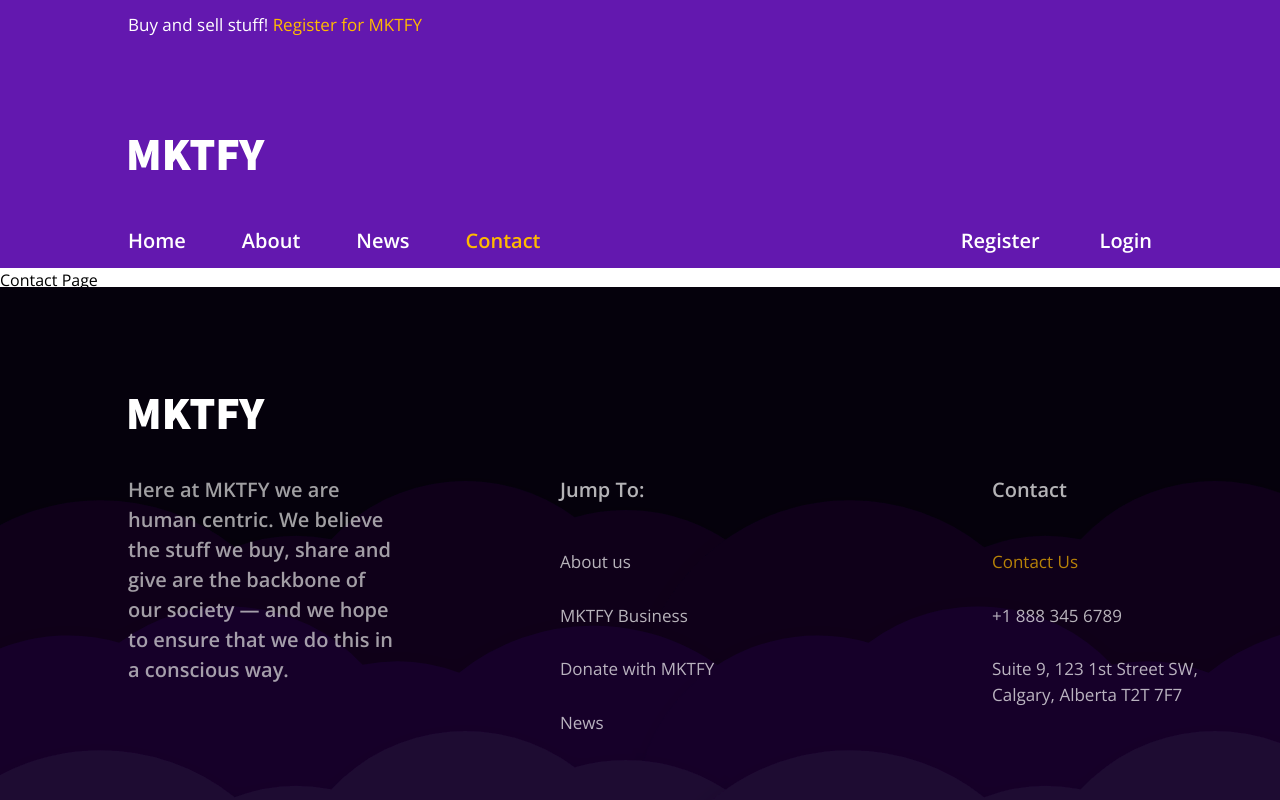
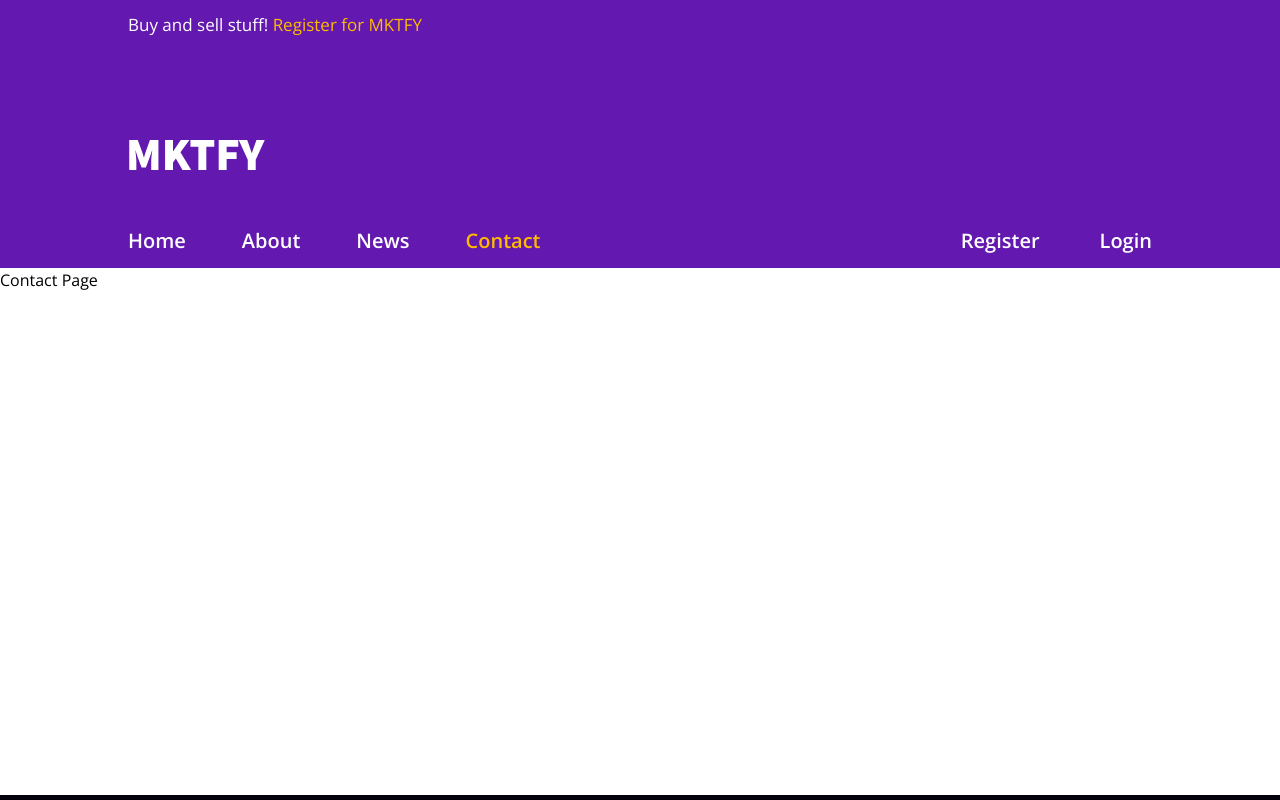
Before and after one commit to Nickil13/MKTFY-Marketing, a Next.js app: page /contact in a window 1280 px wide. Shown: the top 800 px of the page. Built offline with nearby package versions, Linux system fonts and the light colour scheme.

Commit message:
Updated with ISR

```diff
--- a/components/Layout.js
+++ b/components/Layout.js
@@ -6,7 +6,7 @@ export default function Layout({ children }) {
     return (
         <>
             <Navbar />
-            <main>{children}</main>
+            <main className="pt-nav min-h-screen">{children}</main>
             <Footer />
         </>
     );
--- a/pages/news.js
+++ b/pages/news.js
@@ -9,12 +9,16 @@ export async function getStaticProps() {
         accessToken: process.env.CONTENTFUL_ACCESS_TOKEN,
     });
 
-    const res = await client.getEntries({ content_type: "post" });
+    const res = await client.getEntries({
+        content_type: "post",
+        order: "-sys.createdAt",
+    });
 
     return {
         props: {
             posts: res.items,
         },
+        revalidate: 1,
     };
 }
 
--- a/pages/posts/[slug].js
+++ b/pages/posts/[slug].js
@@ -50,8 +50,8 @@ export async function getStaticProps({ params }) {
     /* Call again to get the slug for the next blog post. We can use it to link to the next post. */
     const nextRes = await client.getEntries({
         content_type: "post",
-        order: "sys.createdAt",
-        "sys.createdAt[gt]": post.sys.createdAt,
+        order: "-sys.createdAt",
+        "sys.createdAt[lt]": post.sys.createdAt,
         limit: 1,
     });
 
@@ -61,6 +61,7 @@ export async function getStaticProps({ params }) {
             nextSlug:
                 nextRes.items.length > 0 ? nextRes.items[0].fields.slug : "",
         },
+        revalidate: 1,
     };
 }
 
--- a/styles/globals.css
+++ b/styles/globals.css
@@ -11,9 +11,6 @@
     }
     body {
         @apply relative min-h-screen pb-footer;
-    }
-    main {
-        @apply pt-nav;
     }
 
     .hide-scrollbar {
```
